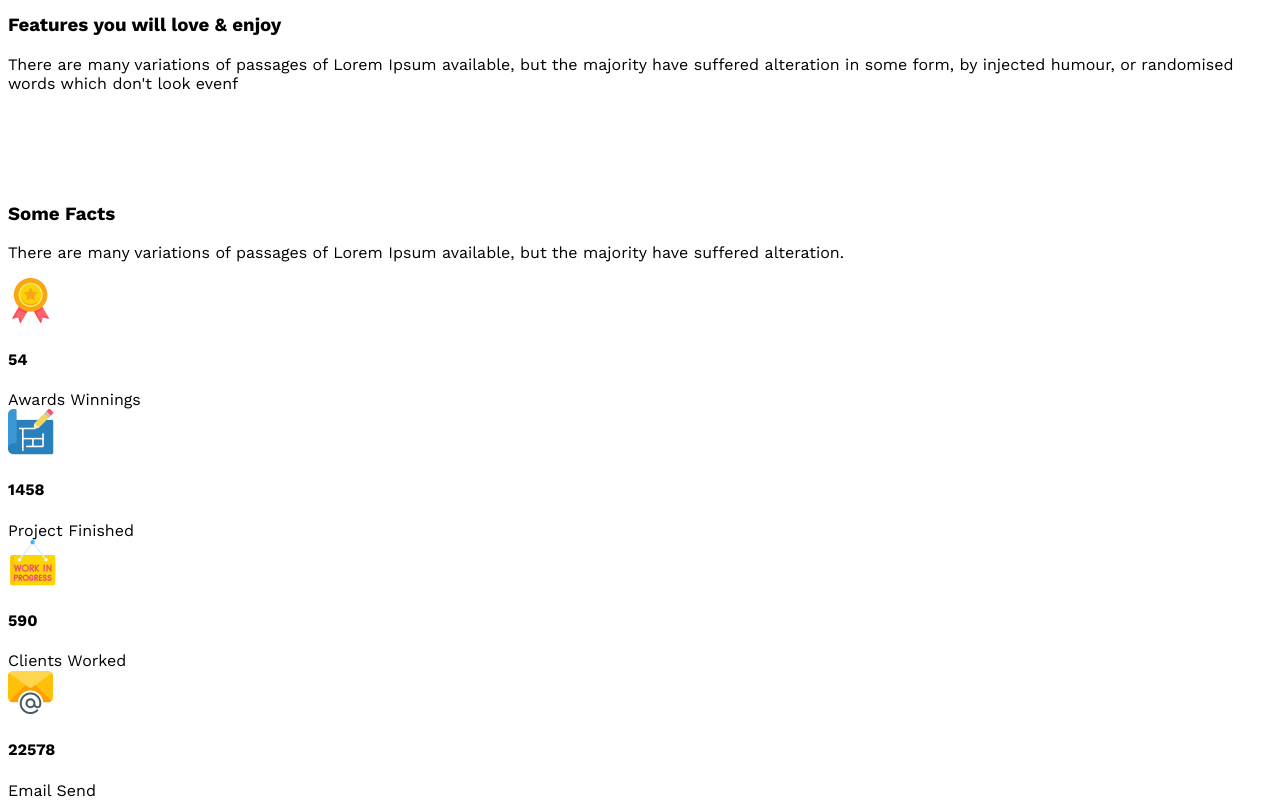
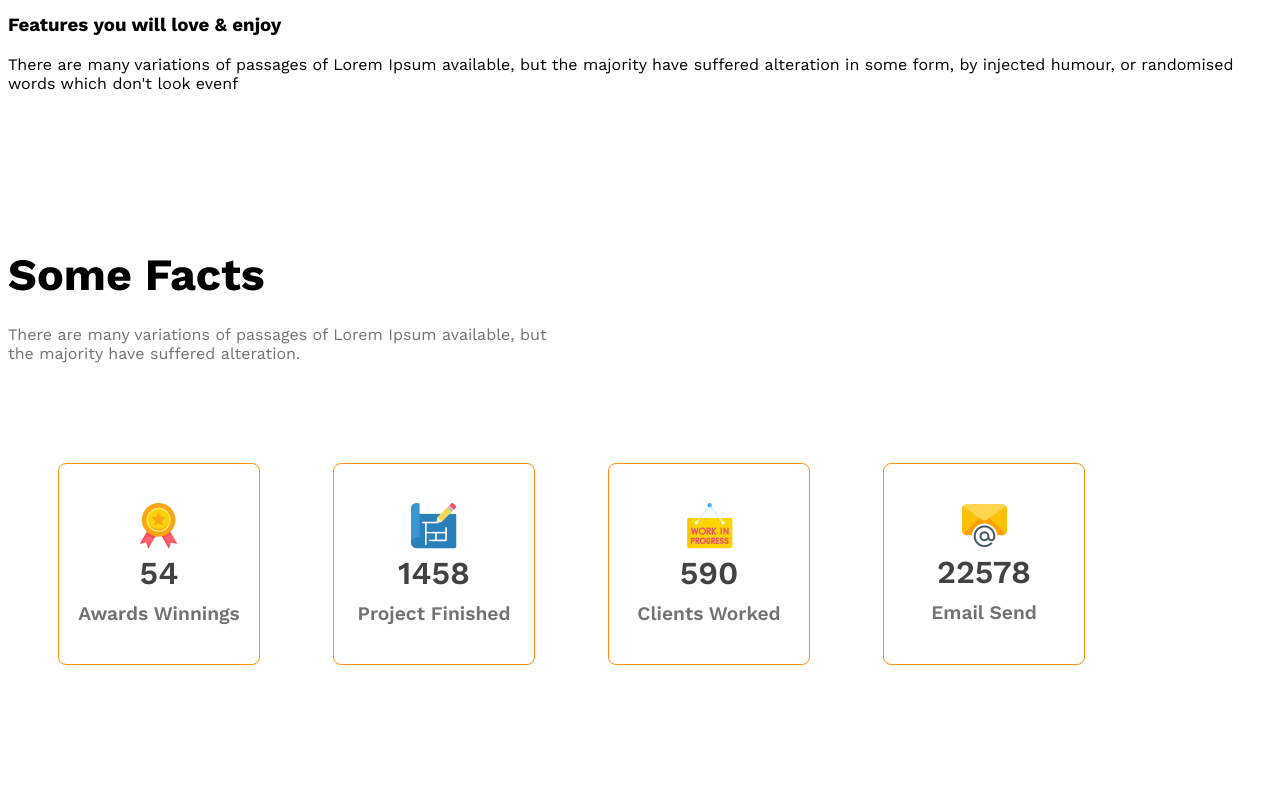
Before and after one commit to shajalmia/architect-repo, a plain HTML site: page index.html in a window 1280 px wide. Shown: the part 2039-2839 px from the top of the page. After the commit the page ends 2704 px from the top, so only its background shows below. Drawn offline with nearby package versions, Linux system fonts and the light colour scheme.

Commit message:
Added Facts And Responsive

```diff
--- a/index.html
+++ b/index.html
@@ -73,30 +73,30 @@
 
     <!-- Some Facts -->
 
-    <section class="some-facts">
+    <section class="some-facts display-flex">
         <h3 class="some-facts-title">Some Facts</h3>
-        <p class="some-facts-description">There are many variations of passages of Lorem Ipsum available, but the majority have suffered alteration.</p>
+        <p class="some-facts-description dark3">There are many variations of passages of Lorem Ipsum available, but the majority have suffered alteration.</p>
 
         <div class="facts-container">
 
-            <div class="fact">
+            <div class="fact-card">
                 <img src="images/icons/ribon.png" alt="">
                 <h4 class="faxt-number">54</h4>
                 <div class="fact-name">Awards Winnings</div>
             </div>
 
-            <div class="fact">
+            <div class="fact-card">
                 <img src="images/icons/projects.png" alt="">
                 <h4 class="faxt-number">1458</h4>
                 <div class="fact-name">Project Finished</div>
             </div>
-            <div class="fact">
+            <div class="fact-card">
                 <img src="images/icons/customers.png" alt="">
                 <h4 class="faxt-number">590</h4>
                 <div class="fact-name">Clients Worked</div>
             </div>
 
-            <div class="fact">
+            <div class="fact-card">
                 <img src="images/icons/email.png" alt="">
                 <h4 class="faxt-number">22578</h4>
                 <div class="fact-name">Email Send</div>
@@ -104,6 +104,8 @@
         </div>
 
     </section>
+
+
 
 
    </main>
--- a/styles/style.css
+++ b/styles/style.css
@@ -160,7 +160,79 @@ main>section{
     color:rgba(255, 144, 14, 1);
 }
 
+/* Some Facts Styles */
+.some-facts{
+    flex-direction: column;
+}
+
+.some-facts-title{
+    font-weight: bold;
+    font-size: 2.8rem;
+    margin-bottom: 24px;
+
+
+}
+.some-facts-description{
+    margin-bottom: 100px;
+    margin-top: 0px;
+    max-width: 542px;
+}
+
+.facts-container{
+    display: grid;
+    grid-template-columns: repeat(4,1fr);
+    /* gap:10px; */
+    max-width: 1100px;
+    margin-left: 50px;
+
+}
+main{
+    box-sizing: border-box;
+}
+.fact-card{
+    display: flex;
+    flex-direction: column;
+    justify-content: center;
+    align-items: center;
+    border:1px solid #FF900E;
+    /* height:241px;
+    width:241px; */
+    height: 200px;
+    width: 200px;
+    border-radius: 8px;
+
+
+}
+.faxt-number{
+    font-weight: 600;
+    font-size: 2rem;
+    color:#424242 ;
+    margin-top: 5px;
+    margin-bottom: 10px;
+
+}
+.fact-name{
+    font-weight: 600;
+    font-size: 1.2rem;
+    color: #727272;
+
+}
+
+
+
+
+
+
+
+
+
+
+
+
+
 /* Responsive Media Query */
+
+/* Responsive Media Query For Small Display  */
 @media screen  and (max-width:576px) {
     .navbar,.nav-links{
         flex-direction: column;
@@ -180,8 +252,17 @@ main>section{
     .our-features{
         margin-left: 1.2rem;
     }
+    .facts-container{
+        grid-template-columns: repeat(1,1fr);
+       margin: 20px auto;
+       gap:10px;
+
+    }
+
 }
 
+
+/* Responsive Media Query For Medium Display  */
 @media screen and (min-width:577px) and (max-width:992px) {
     .teams{
         flex-direction: column;
@@ -189,4 +270,5 @@ main>section{
     .our-features{
         margin:50px auto;
     }
+
 }
```
